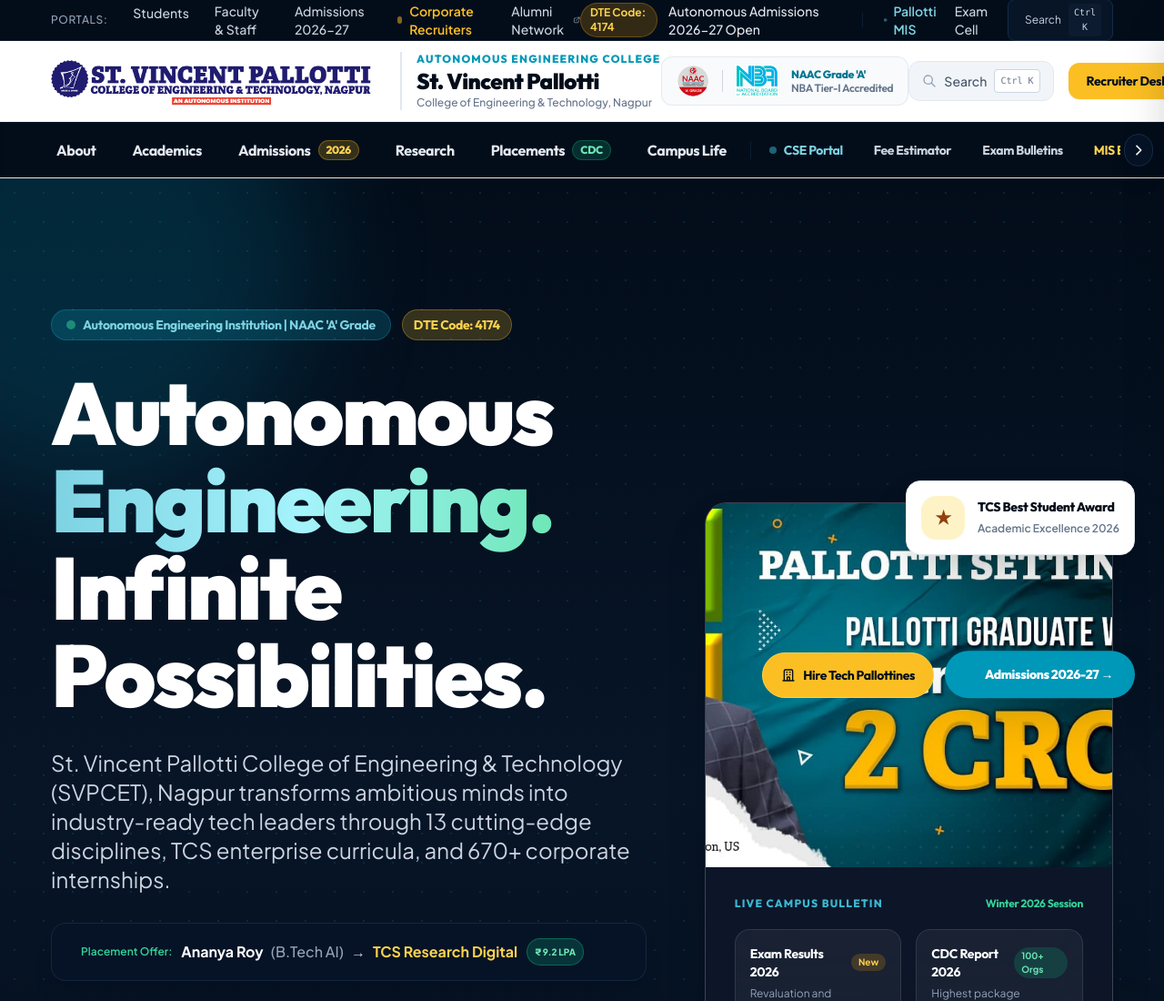
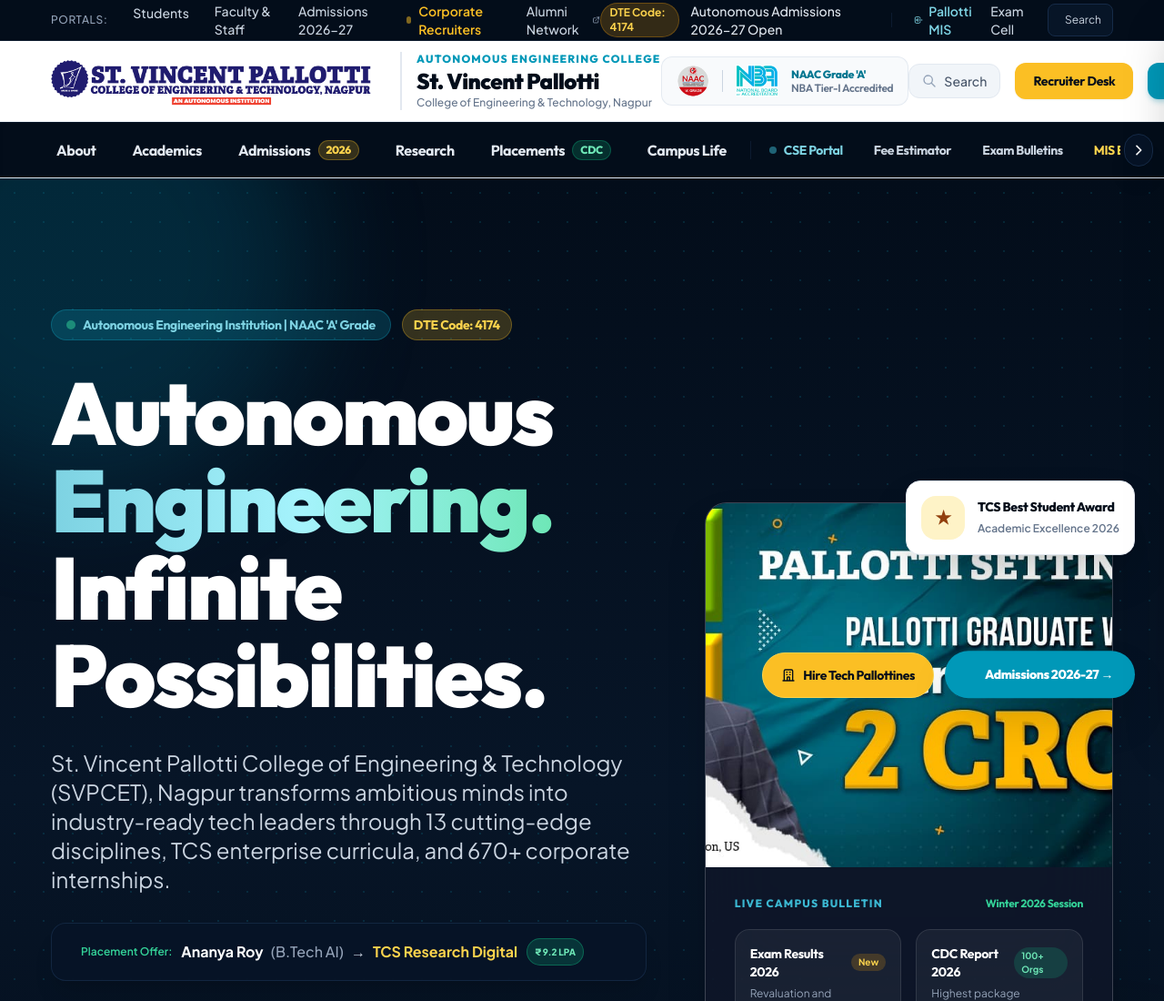
Before and after one commit to Piyush-Patole/St.PallotiDemo, a plain HTML site: page index.html in a window 1280 px wide. Shown: the top 1100 px of the page at 91% size. Drawn offline with nearby package versions, Linux system fonts and the light colour scheme.

Commit message:
fix(ui): remove Ctrl K badge from search placeholder and buttons

```diff
--- a/index.html
+++ b/index.html
@@ -100,7 +100,6 @@
           <button class="trigger-search-modal flex items-center text-slate-300 hover:text-white transition bg-navy-900 hover:bg-navy-800 px-3 py-1 rounded-lg border border-navy-700 text-xs">
             <svg class="w-4 h-4 mr-1.5 text-slate-400" fill="none" stroke="currentColor" viewBox="0 0 24 24"><path stroke-linecap="round" stroke-linejoin="round" stroke-width="2" d="M21 21l-6-6m2-5a7 7 0 11-14 0 7 7 0 0114 0z"/></svg>
             <span>Search</span>
-            <kbd class="ml-2 text-[10px] bg-navy-800 px-1.5 py-0.5 rounded text-slate-300 font-mono">Ctrl K</kbd>
           </button>
         </div>
       </div>
@@ -142,10 +141,9 @@
         <!-- Right Header Actions -->
         <div class="flex items-center space-x-2 sm:space-x-4 shrink-0">
           <!-- Instant Search Button -->
-          <button class="trigger-search-modal hidden md:flex items-center text-slate-600 hover:text-navy-950 transition bg-slate-100 hover:bg-slate-200 px-3.5 py-2 rounded-xl text-xs sm:text-sm font-medium border border-slate-200 font-body">
+          <button class="trigger-search-modal hidden md:flex items-center text-slate-600 hover:text-navy-950 transition bg-slate-100 hover:bg-slate-200 px-3.5 py-2 rounded-xl text-xs sm:text-sm font-medium border border-slate-200 font-body" aria-label="Search college portal">
             <svg class="w-4 h-4 mr-2 text-slate-400" fill="none" stroke="currentColor" viewBox="0 0 24 24"><path stroke-linecap="round" stroke-linejoin="round" stroke-width="2" d="M21 21l-6-6m2-5a7 7 0 11-14 0 7 7 0 0114 0z"/></svg>
             <span>Search</span>
-            <kbd class="ml-2 text-[10px] bg-white text-slate-500 px-1.5 py-0.5 rounded border border-slate-300 font-mono shadow-xs">Ctrl K</kbd>
           </button>
 
           <!-- Recruiter Desk CTA -->
@@ -542,12 +540,12 @@
     </div>
 
     <div class="p-4 border-b border-slate-100 font-body">
-      <button class="trigger-search-modal w-full flex items-center justify-between px-4 py-2.5 text-sm text-slate-500 bg-slate-100 rounded-xl">
+      <button class="trigger-search-modal w-full flex items-center justify-between px-4 py-2.5 text-sm text-slate-500 bg-slate-100 hover:bg-slate-200 transition rounded-xl" aria-label="Search college website">
         <span class="flex items-center">
           <svg class="w-4 h-4 mr-2.5 text-slate-400" fill="none" stroke="currentColor" viewBox="0 0 24 24"><path stroke-linecap="round" stroke-linejoin="round" stroke-width="2" d="M21 21l-6-6m2-5a7 7 0 11-14 0 7 7 0 0114 0z"/></svg>
           Search departments, fees, notices...
         </span>
-        <kbd class="text-xs bg-slate-200 px-2 py-0.5 rounded font-mono">Ctrl K</kbd>
+        <svg class="w-4 h-4 text-slate-400" fill="none" stroke="currentColor" viewBox="0 0 24 24"><path stroke-linecap="round" stroke-linejoin="round" stroke-width="2" d="M9 5l7 7-7 7"/></svg>
       </button>
     </div>
 
@@ -1795,7 +1793,7 @@
       <div class="p-4 sm:p-5 border-b border-slate-200 flex items-center space-x-3 sm:space-x-3.5 bg-slate-50 shrink-0">
         <svg class="w-5 h-5 text-slate-400 shrink-0" fill="none" stroke="currentColor" viewBox="0 0 24 24"><path stroke-linecap="round" stroke-linejoin="round" stroke-width="2" d="M21 21l-6-6m2-5a7 7 0 11-14 0 7 7 0 0114 0z"/></svg>
         <input type="text" id="globalSearchInput" placeholder="Search departments, syllabus, fees, timetables..." class="w-full bg-transparent text-sm sm:text-base text-slate-800 placeholder-slate-400 focus:outline-none font-body">
-        <kbd class="text-[11px] sm:text-xs bg-slate-200 text-slate-600 px-2 sm:px-2.5 py-1 rounded-lg font-mono">ESC</kbd>
+        <kbd class="hidden sm:inline-block text-[11px] bg-slate-200 text-slate-600 px-2 py-0.5 rounded font-mono">ESC</kbd>
         <button id="closeSearchModalBtn" class="text-slate-400 hover:text-slate-600 p-1" aria-label="Close search">
           <svg class="w-6 h-6" fill="none" stroke="currentColor" viewBox="0 0 24 24"><path stroke-linecap="round" stroke-linejoin="round" stroke-width="2" d="M6 18L18 6M6 6l12 12"/></svg>
         </button>
```
